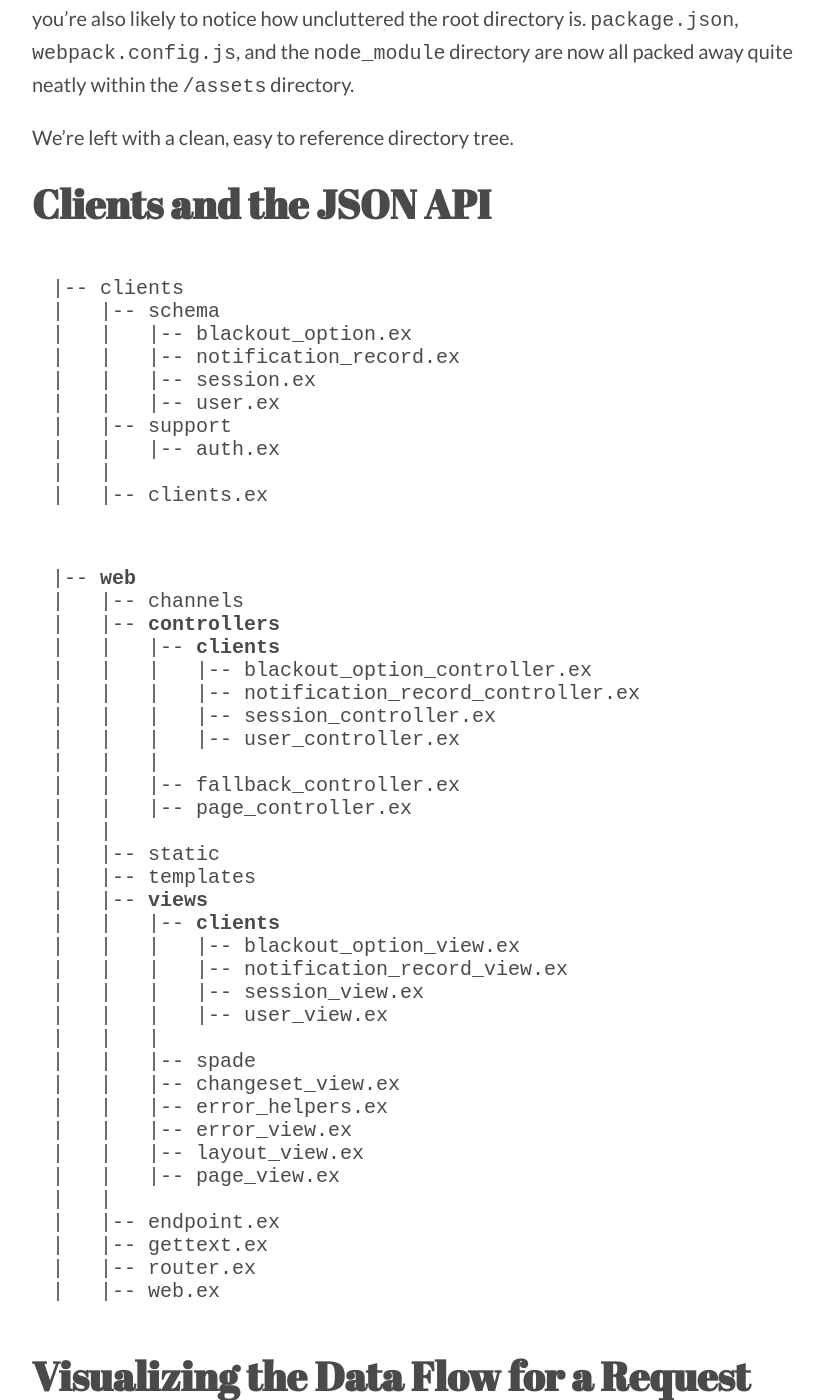
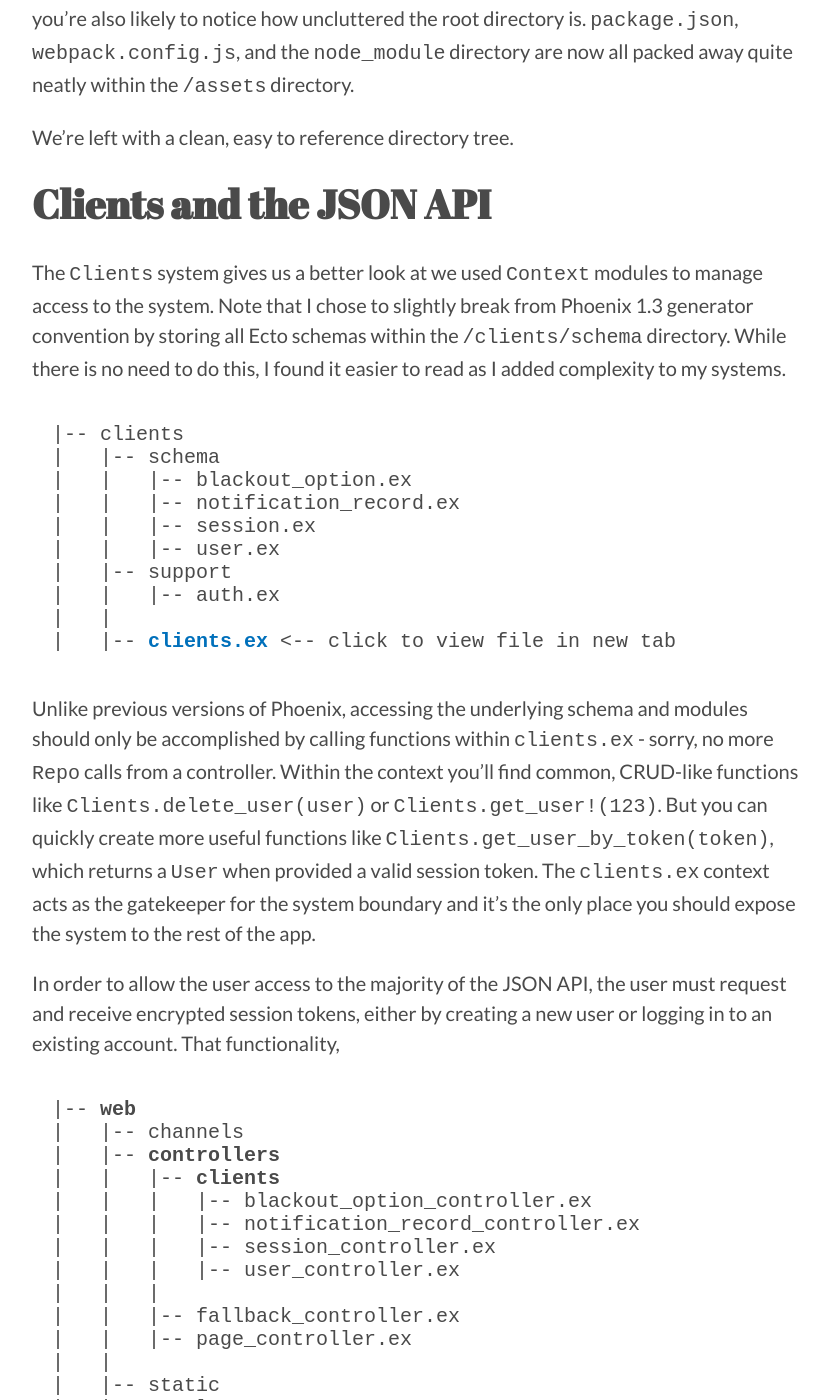
Before and after one commit to davelively14/portfolio-kami, a Jekyll site: the page built from _posts/2017-06-26-capstone-pt-1.md, in a window 1280 px wide and 1400 px high, scrolled down 4642 px. Shown: the whole window, without its empty margins (224-1053 px from the left). Built offline with Jekyll 4.4.1, drawn with Linux system fonts in a browser that asks for light colours; nearby versions of some CDN libraries; some of the changed text lies outside the part shown.

Commit message:
Stopped at 98

```diff
--- a/_posts/2017-06-26-capstone-pt-1.md
+++ b/_posts/2017-06-26-capstone-pt-1.md
@@ -1,6 +1,6 @@
 ---
 layout: post
-title: "Capstone - Phoenix 1.3.0-rc"
+title: "Capstone - Phoenix 1.3, pt 1"
 ---
 ## Background
 
@@ -78,7 +78,7 @@ We're left with a clean, easy to reference directory tree.
 
 ## Clients and the JSON API
 
-<!-- TODO: stopped here -->
+The `Clients` system gives us a better look at we used `Context` modules to manage access to the system. Note that I chose to slightly break from Phoenix 1.3 generator convention by storing all Ecto schemas within the `/clients/schema` directory. While there is no need to do this, I found it easier to read as I added complexity to my systems.
 
 <pre>
 |-- clients
@@ -90,8 +90,12 @@ We're left with a clean, easy to reference directory tree.
 |   |-- support
 |   |   |-- auth.ex
 |   |
-|   |-- clients.ex
+|   |-- <a href="https://github.com/davelively14/flatfoot/blob/master/lib/flatfoot/clients/clients.ex" target="_blank"><b>clients.ex</b></a> <-- click to view file in new tab
 </pre>
+
+Unlike previous versions of Phoenix, accessing the underlying schema and modules should only be accomplished by calling functions within `clients.ex` - sorry, no more `Repo` calls from a controller. Within the context you'll find common, CRUD-like functions like `Clients.delete_user(user)` or `Clients.get_user!(123)`. But you can quickly create more useful functions like `Clients.get_user_by_token(token)`, which returns a `User` when provided a valid session token. The `clients.ex` context acts as the gatekeeper for the system boundary and it's the only place you should expose the system to the rest of the app.
+
+In order to allow the user access to the majority of the JSON API, the user must request and receive encrypted session tokens, either by creating a new user or logging in to an existing account. That functionality,
 
 <pre>
 |-- <b>web</b>
```
